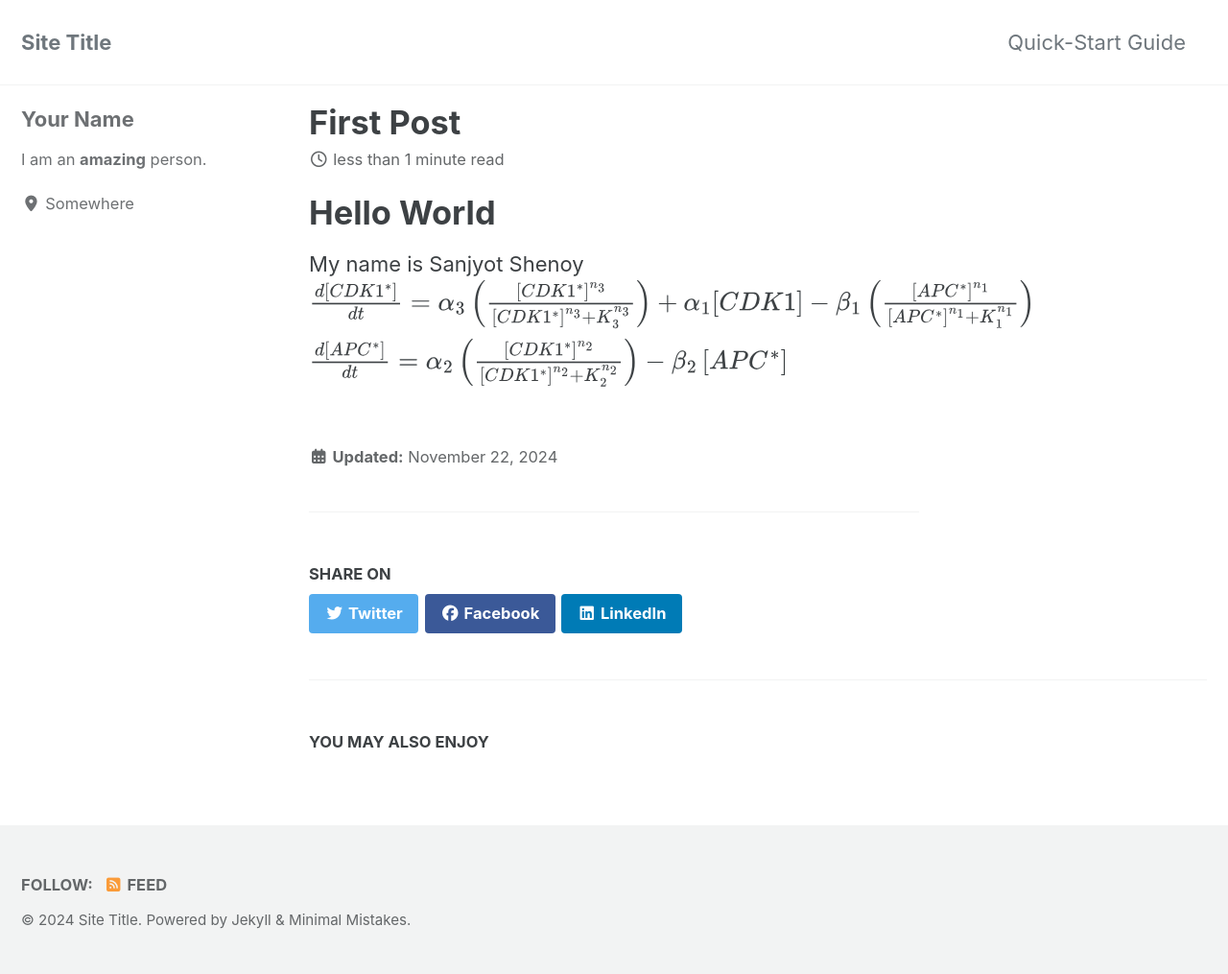
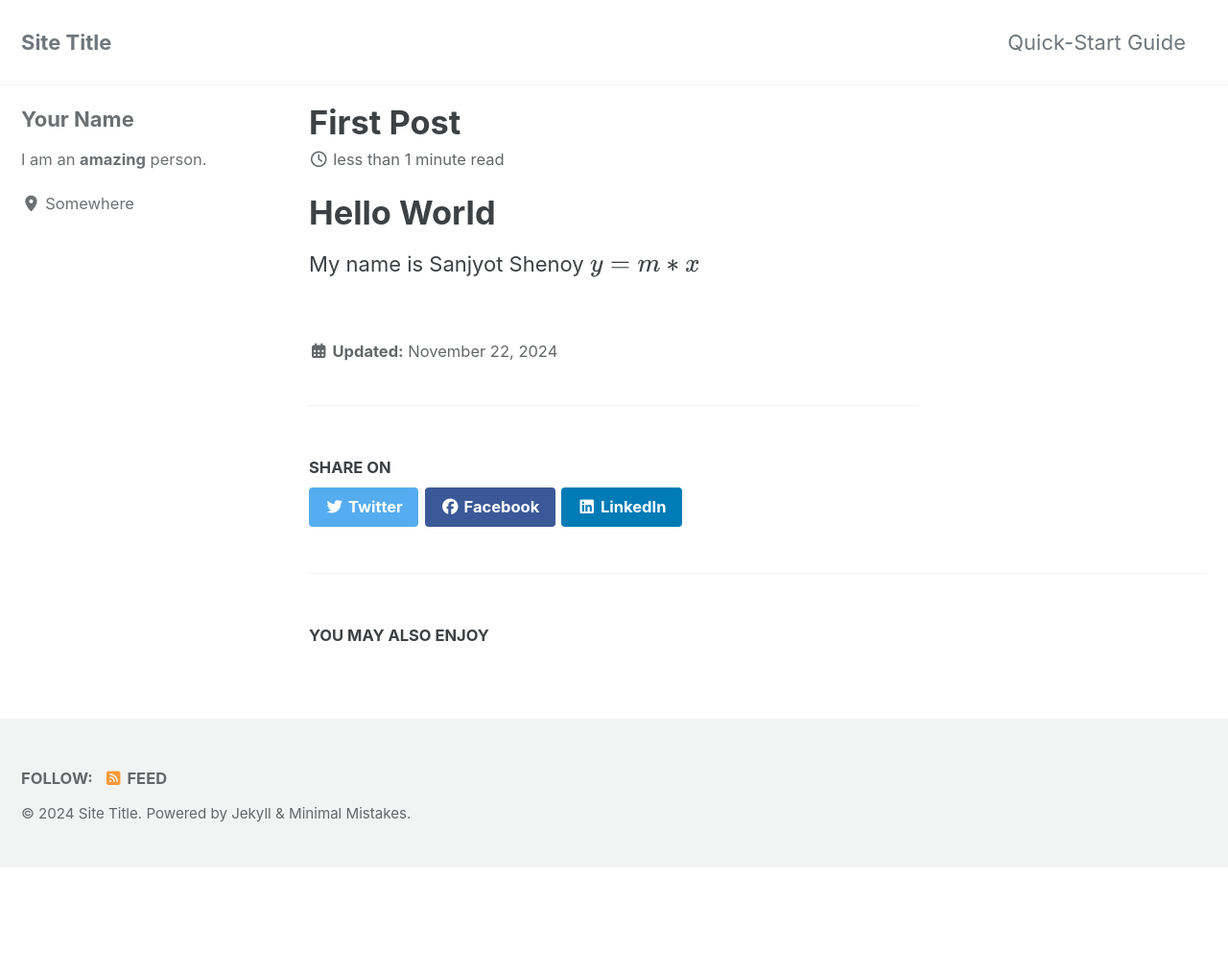
Before and after one commit to sanjyotshenoy/bioai.fyi, a Jekyll site: the page built from _posts/2024-11-22-first-post.md, in a window 1280 px wide. Shown: the whole page at 96% size. Built offline with Jekyll 4.4.1, drawn with Linux system fonts in a browser that asks for light colours; cached includes are drawn as plain includes; nearby versions of some CDN libraries; after the commit the page ends 904 px from its top, so only the background shows below that.

Commit message:
new change

```diff
--- a/_posts/2024-11-22-first-post.md
+++ b/_posts/2024-11-22-first-post.md
@@ -1,3 +1,3 @@
 # Hello World
 My name is Sanjyot Shenoy
-$$  \begin{array}{l} \frac{d\left[ CDK1^{*}\right]}{dt} =\alpha _{3}\left(\frac{\left[ CDK1^{*}\right]^{n_{3}}}{\left[ CDK1^{*}\right]^{n_{3}} +K_{3}^{n_{3}}}\right) +\alpha _{1}[ CDK1] -\beta _{1}\left(\frac{\left[ APC^{*}\right]^{n_{1}}}{\left[ APC^{*}\right]^{n_{1}} +K_{1}^{n_{1}}}\right)\\ \frac{d\left[ APC^{*}\right]}{dt} =\alpha _{2}\left(\frac{\left[ CDK1^{*}\right]^{n_{2}}}{\left[ CDK1^{*}\right]^{n_{2}} +K_{2}^{n_{2}}}\right) -\beta _{2}\left[ APC^{*}\right] \end{array} $$
+$$  y=m*x $$
```
